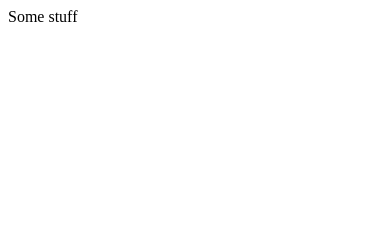
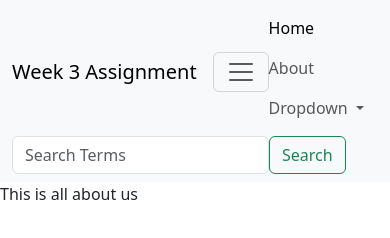
Before and after one commit to RickR58/Week-3-Assignment-RR-FE, a website: page about.html in a window 390 px wide. Drawn offline with nearby package versions, Linux system fonts and the light colour scheme.

Commit message:
push for debugging list

```diff
--- a/about.html
+++ b/about.html
@@ -1,12 +1,73 @@
 <!DOCTYPE html>
 <html lang="en">
-<head>
-    <meta charset="UTF-8">
-    <meta name="viewport" content="width=device-width, initial-scale=1.0">
-    <title>About</title>
-</head>
-<body>
-    Some stuff
+  <head>
+    <meta charset="UTF-8" />
+    <meta name="viewport" content="width=device-width, initial-scale=1.0" />
+    <link
+      rel="stylesheet"
+      href="node_modules/bootstrap/dist/css/bootstrap.css" />
+    <title>Week 3 Coding Assignment</title>
+  </head>
 
-</body>
+  <nav class="navbar navbar-expand-lg bg-body-tertiary">
+    <div class="container-fluid">
+      <a class="navbar-brand" href="#">Week 3 Assignment</a>
+      <button
+        class="navbar-toggler"
+        type="button"
+        data-bs-toggle="collapse"
+        data-bs-target="#navbarSupportContent"
+        aria-controls="navbarsupportedcontent"
+        aria-expanded="false"
+        aria-label="toggle navigation">
+        <span class="navbar-toggler-icon"></span>
+      </button>
+
+      <div class="collapse navbar-collapse" id="navbarsupportedcontent"></div>
+      <ul class="navbar-nav me-auto mb-2 mb-lg-0">
+        <li class="nav-item">
+          <a class="nav-link active" aria-current="page" href="index.html"
+            >Home</a
+          >
+        </li>
+        <li class="nav-item">
+          <a class="nav-link" href="about.html">About</a>
+        </li>
+        <li class="nav-item dropdown">
+          <a
+            class="nav-link dropdown-toggle"
+            href="#"
+            role="button"
+            data-bs-toggle="dropdown"
+            aria-expanded="false">
+            Dropdown
+          </a>
+          <ul class="dropdown-menu">
+            <li><a class="dropdown-item" href="#">Action</a></li>
+            <li><a class="dropdown-item" href="#">Another action</a></li>
+            <li><a class="dropdown-item" href="#">Something else here</a></li>
+
+            <!-- in the next line, when I save, the [space] / close tag appears, even if I remove it and save-->
+            <li><hr class="dropdown-divider" /></li>
+          </ul>
+        </li>
+
+        <!--
+                        Removed from code because "disabled" showed on screen <li class="nav-item">
+                        <a class="nav-link disabled" aria-disabled="true">Disabled</a></li>
+                        -->
+      </ul>
+      <form class="d-flex" role="search">
+        <input
+          class="form-control me-23"
+          type="search"
+          placeholder="Search Terms" />
+        <button class="btn btn-outline-success" type="submit">Search</button>
+      </form>
+    </div>
+  </nav>
+  <body>
+    This is all about us
+    <!-- start boxes here -->
+  </body>
 </html>
```
Also changed, not shown: index.html (+8 -7 lines), 1 other file.
